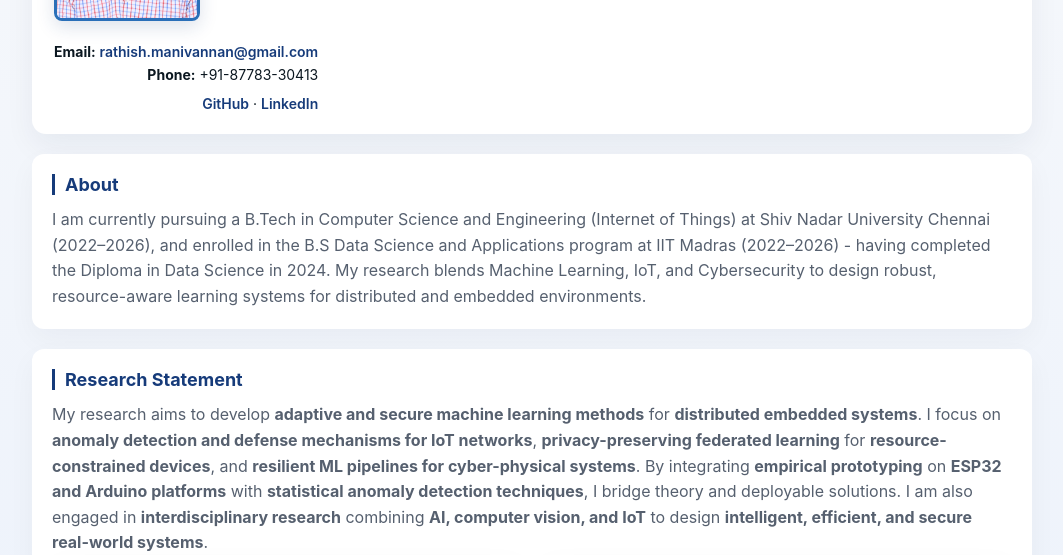
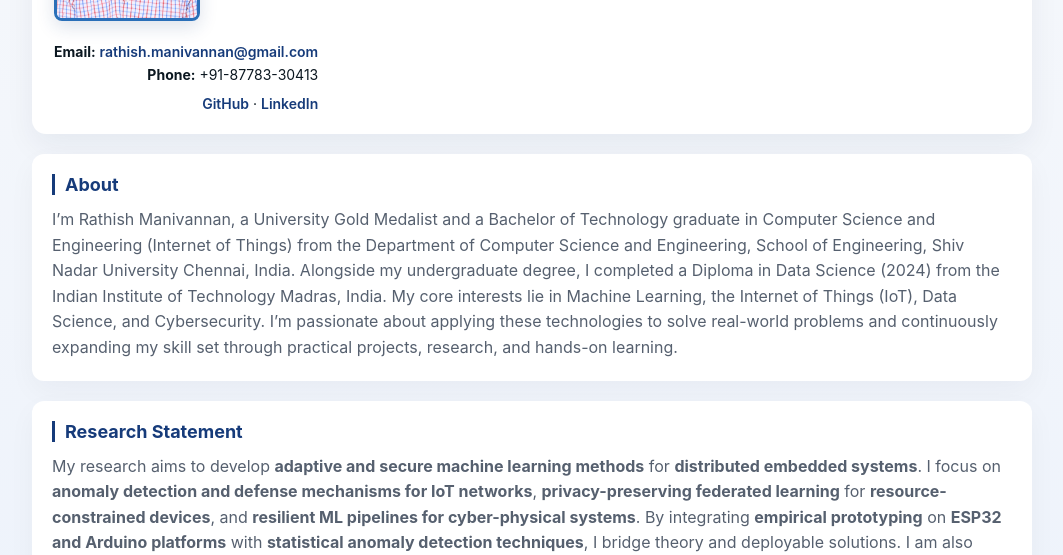
Before and after one commit to RATHISHMANIVANNAN/rathish-manivannan.github.io, a plain HTML site: page index.html in a window 1280 px wide. Shown: the part 231-786 px from the top of the page, without its empty margins (108-1171 px from the left). Drawn offline with Linux system fonts and the light colour scheme.

Commit message:
Update index.html

```diff
--- a/index.html
+++ b/index.html
@@ -106,8 +106,8 @@
     <section class="card">
       <h2>About</h2>
       <p class="lead">
-        I am currently pursuing a B.Tech in Computer Science and Engineering (Internet of Things) at Shiv Nadar University Chennai (2022–2026), and enrolled in the B.S Data Science and Applications program at IIT Madras (2022–2026) - having completed the Diploma in Data Science in 2024.
-        My research blends Machine Learning, IoT, and Cybersecurity to design robust, resource-aware learning systems for distributed and embedded environments.
+        I’m Rathish Manivannan, a University Gold Medalist and a Bachelor of Technology graduate in Computer Science and Engineering (Internet of Things) from the Department of Computer Science and Engineering, School of Engineering, Shiv Nadar University Chennai, India. Alongside my undergraduate degree, I completed a Diploma in Data Science (2024) from the Indian Institute of Technology Madras, India.
+        My core interests lie in Machine Learning, the Internet of Things (IoT), Data Science, and Cybersecurity. I’m passionate about applying these technologies to solve real-world problems and continuously expanding my skill set through practical projects, research, and hands-on learning.
       </p>
     </section>
 
```
